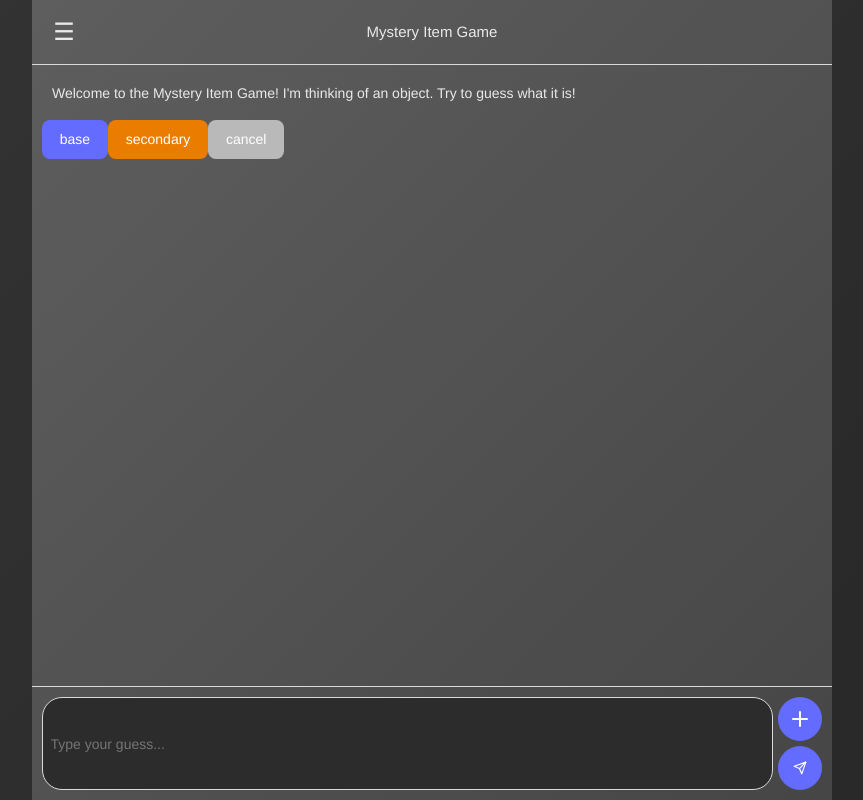
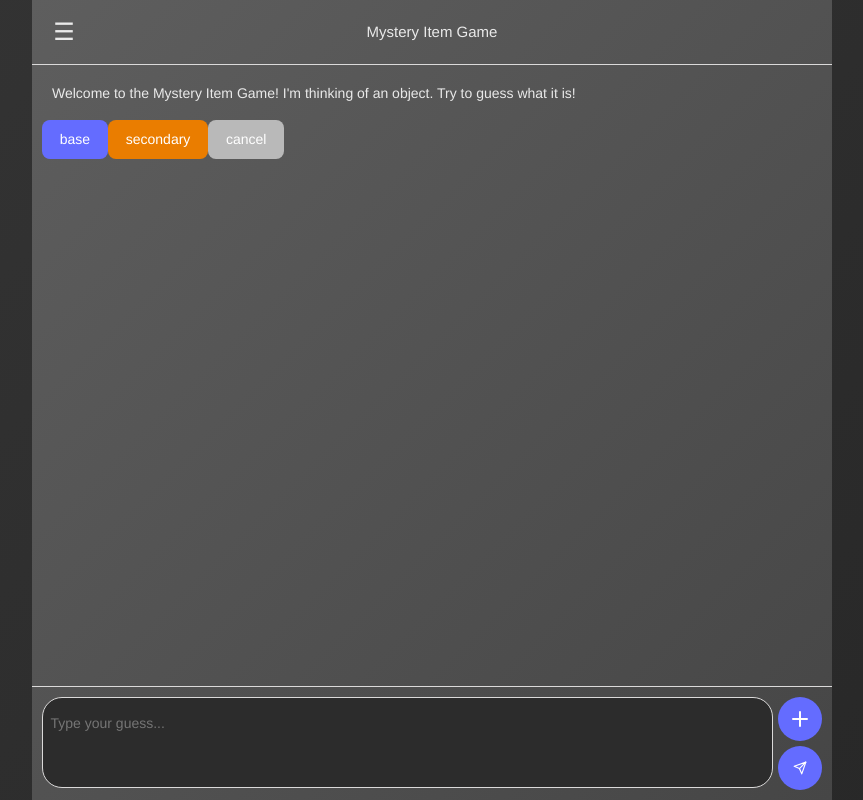
Before and after one commit to cobrauf/ai-demos, a React (Vite) app in the folder frontend/: page /demos/mystery-item in a window 1280 px wide. Shown: the whole page, without its empty margins (208-1071 px from the left). Built offline with nearby package versions, Linux system fonts and the light colour scheme; no server answers.

Commit message:
wrap text input; enter creates line breaks not send, auto scroll to newest message

```diff
--- a/frontend/src/components/ChatInput/ChatInput.module.css
+++ b/frontend/src/components/ChatInput/ChatInput.module.css
@@ -14,6 +14,10 @@
   margin-right: 0.5rem;
   background-color: var(--input-bg-color);
   color: var(--text-color);
+  white-space: pre-wrap;
+  word-wrap: break-word;
+  resize: none;
+  overflow: hidden;
 }
 .textInput:focus {
   outline: 1px solid var(--accent-color);
--- a/frontend/src/components/ChatInput/ChatInput.tsx
+++ b/frontend/src/components/ChatInput/ChatInput.tsx
@@ -1,4 +1,4 @@
-import React, { useState } from "react";
+import React, { useState, useRef, useEffect } from "react";
 import styles from "./ChatInput.module.css";
 import SendIcon from "./SendIcon";
 import NewChatIcon from "./NewChatIcon";
@@ -16,22 +16,48 @@ const ChatInput: React.FC<ChatInputProps> = ({
   isLoading,
 }) => {
   const [inputValue, setInputValue] = useState("");
+  const textareaRef = useRef<HTMLTextAreaElement>(null);
 
-  const handleSubmit = (e: React.FormEvent) => {
-    e.preventDefault();
+  const doSubmit = () => {
     if (!inputValue.trim()) return;
     onSendMessage(inputValue);
     setInputValue("");
   };
 
+  const handleSubmit = (e: React.FormEvent) => {
+    e.preventDefault();
+    doSubmit();
+  };
+
+  const handleKeyDown = (e: React.KeyboardEvent<HTMLTextAreaElement>) => {
+    if (
+      e.key === "Enter" &&
+      (e.metaKey || e.ctrlKey) &&
+      !e.nativeEvent.isComposing
+    ) {
+      e.preventDefault();
+      doSubmit();
+    }
+  };
+
+  useEffect(() => {
+    if (textareaRef.current) {
+      textareaRef.current.style.height = "auto";
+      const scrollHeight = textareaRef.current.scrollHeight;
+      textareaRef.current.style.height = `${scrollHeight}px`;
+    }
+  }, [inputValue]);
+
   return (
     <form className={styles.inputForm} onSubmit={handleSubmit}>
-      <input
-        type="text"
+      <textarea
+        ref={textareaRef}
+        rows={1}
         className={styles.textInput}
         placeholder="Type your guess..."
         value={inputValue}
         onChange={(e) => setInputValue(e.target.value)}
+        onKeyDown={handleKeyDown}
         disabled={isLoading}
       />
       <div className={styles.buttonContainer}>
--- a/frontend/src/components/SideMenu/SideMenu.module.css
+++ b/frontend/src/components/SideMenu/SideMenu.module.css
@@ -85,7 +85,8 @@
   align-items: center;
   padding: 10px 20px;
   cursor: pointer;
-  font-weight: bold;
+  /* font-weight: bold; */
+  font-size: 2rem;
   user-select: none;
 }
 
--- a/frontend/src/components/SideMenu/SideMenu.tsx
+++ b/frontend/src/components/SideMenu/SideMenu.tsx
@@ -59,7 +59,7 @@ const SideMenu: React.FC<SideMenuProps> = ({
         {demosOpen && (
           <div className={styles.dropdownContent}>
             <Toggle
-              label="Mystery"
+              label="Mystery Item"
               to="/demos/mystery-item"
               active={location.pathname === "/demos/mystery-item"}
               //   onClick={onClose}
```
